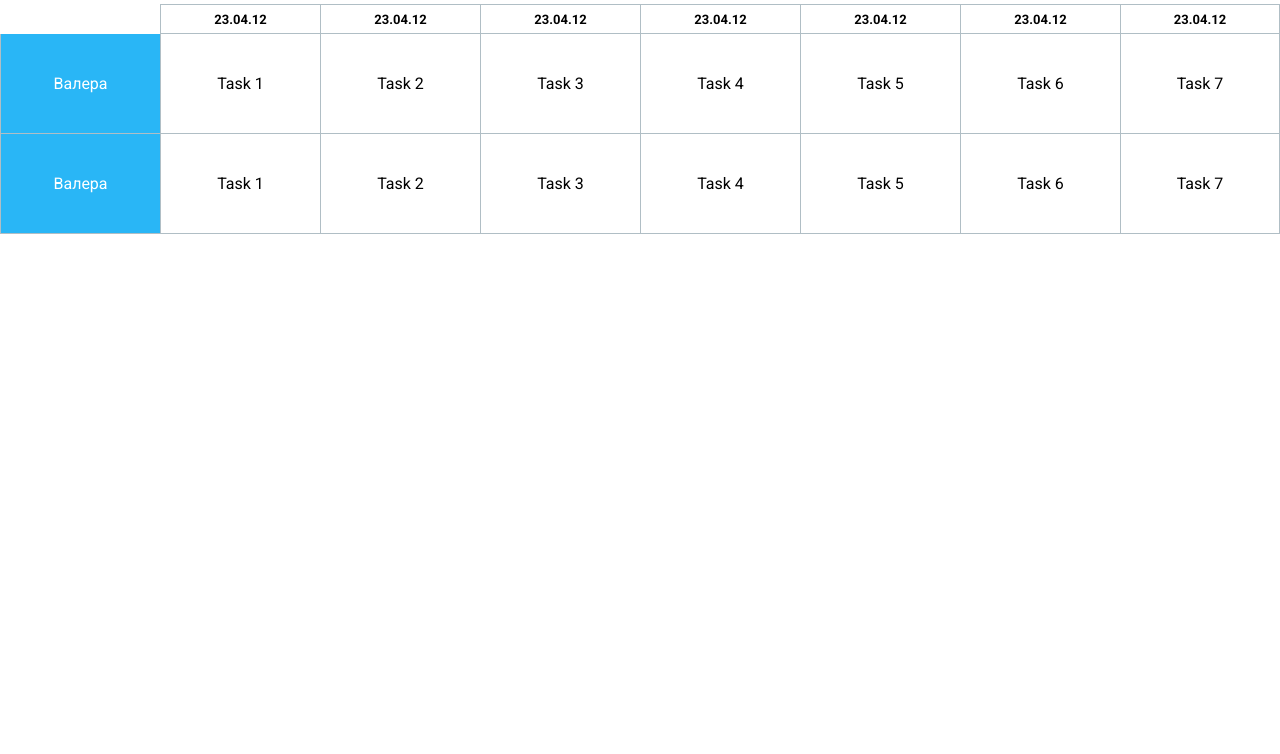
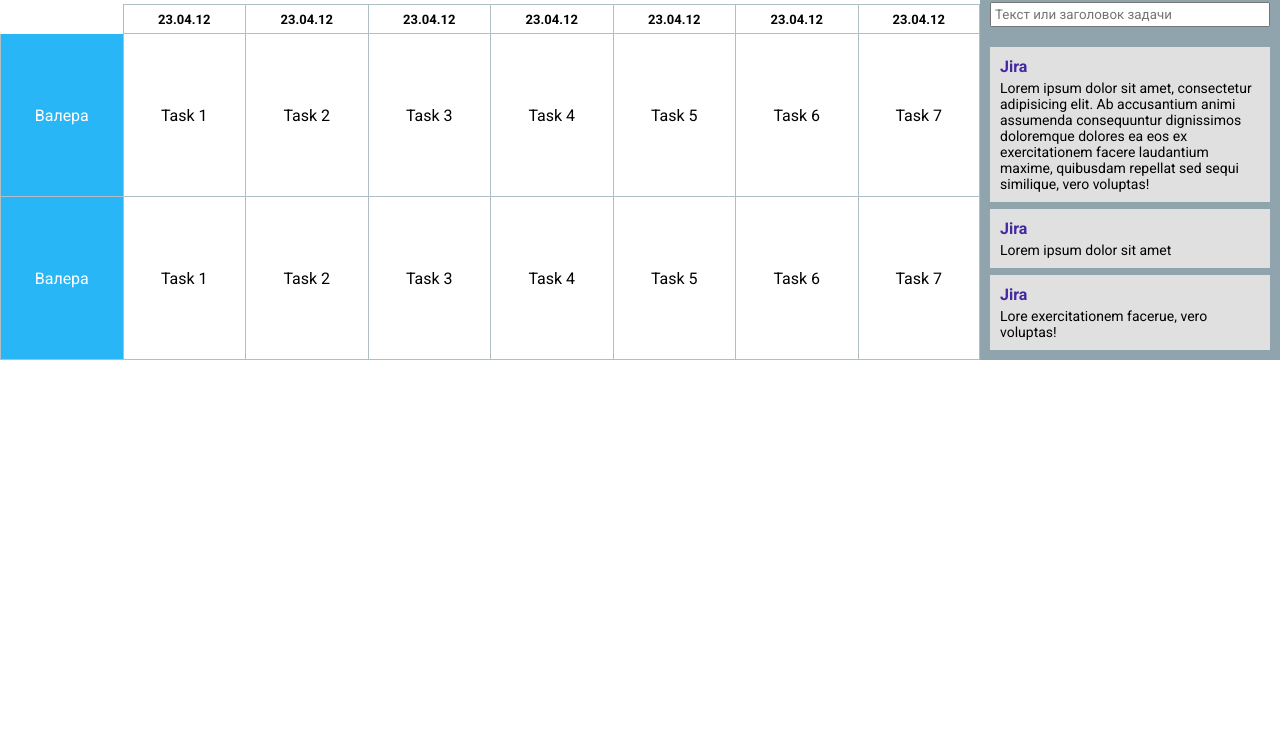
Before and after one commit to penguin-astronaut/rs-tasks, a website built with webpack: page public/index.html in a window 1280 px wide. Shown: the part 46-800 px from the top of the page. Built offline with nearby package versions, Linux system fonts and the light colour scheme.

Commit message:
feat: backlog

```diff
--- a/public/index.html
+++ b/public/index.html
@@ -17,6 +17,7 @@
     />
   </head>
   <body>
+    <div class="wrapper">
       <div class="tasks-table">
         <div class="tasks-table__header">
           <button class="tasks-table__button tasks-table__button--prev">
@@ -87,5 +88,41 @@
           </div>
         </div>
       </div>
+      <div class="backlog">
+        <h2 class="backlog__title">Backlog</h2>
+        <input
+          type="text"
+          class="backlog__search"
+          placeholder="Текст или заголовок задачи"
+        />
+        <ul class="backlog-tasks">
+          <li class="backlog-tasks__item">
+            <div class="backlog-task">
+              <div class="backlog-task__title">Jira</div>
+              <p class="backlog-task__text">
+                Lorem ipsum dolor sit amet, consectetur adipisicing elit. Ab
+                accusantium animi assumenda consequuntur dignissimos doloremque
+                dolores ea eos ex exercitationem facere laudantium maxime,
+                quibusdam repellat sed sequi similique, vero voluptas!
+              </p>
+            </div>
+          </li>
+          <li class="backlog-tasks__item">
+            <div class="backlog-task">
+              <div class="backlog-task__title">Jira</div>
+              <p class="backlog-task__text">Lorem ipsum dolor sit amet</p>
+            </div>
+          </li>
+          <li class="backlog-tasks__item">
+            <div class="backlog-task">
+              <div class="backlog-task__title">Jira</div>
+              <p class="backlog-task__text">
+                Lore exercitationem facerue, vero voluptas!
+              </p>
+            </div>
+          </li>
+        </ul>
+      </div>
+    </div>
   </body>
 </html>
--- a/src/assets/backlog.scss
+++ b/src/assets/backlog.scss
@@ -0,0 +1,40 @@
+.backlog {
+  padding: 10px;
+  background: #90A4AE;
+
+  &__title {
+    text-align: center;
+    margin-bottom: 10px;
+  }
+
+  &__search {
+    width: 100%;
+    padding: 3px;
+    margin-bottom: 20px;
+  }
+
+  &-tasks {
+    list-style: none;
+    &__item {
+      margin-bottom: 7px;
+      &:last-child {
+        margin-bottom: 0;
+      }
+    }
+  }
+
+  &-task {
+    padding: 10px;
+    background: #E0E0E0;
+
+    &__title {
+      margin-bottom: 4px;
+      color: #4527A0;
+      font-size: 16px;
+      font-weight: 700;
+    }
+    &__text {
+      font-size: 14px;
+    }
+  }
+}
--- a/src/assets/style.scss
+++ b/src/assets/style.scss
@@ -5,4 +5,10 @@
   font-family: 'Roboto', sans-serif;
 }
 
+.wrapper {
+  display: grid;
+  grid-template-columns: 1fr 300px;
+}
+
 @import "tasks-table";
+@import "backlog";
```
Lines whose indentation alone changed are shown as unchanged.
